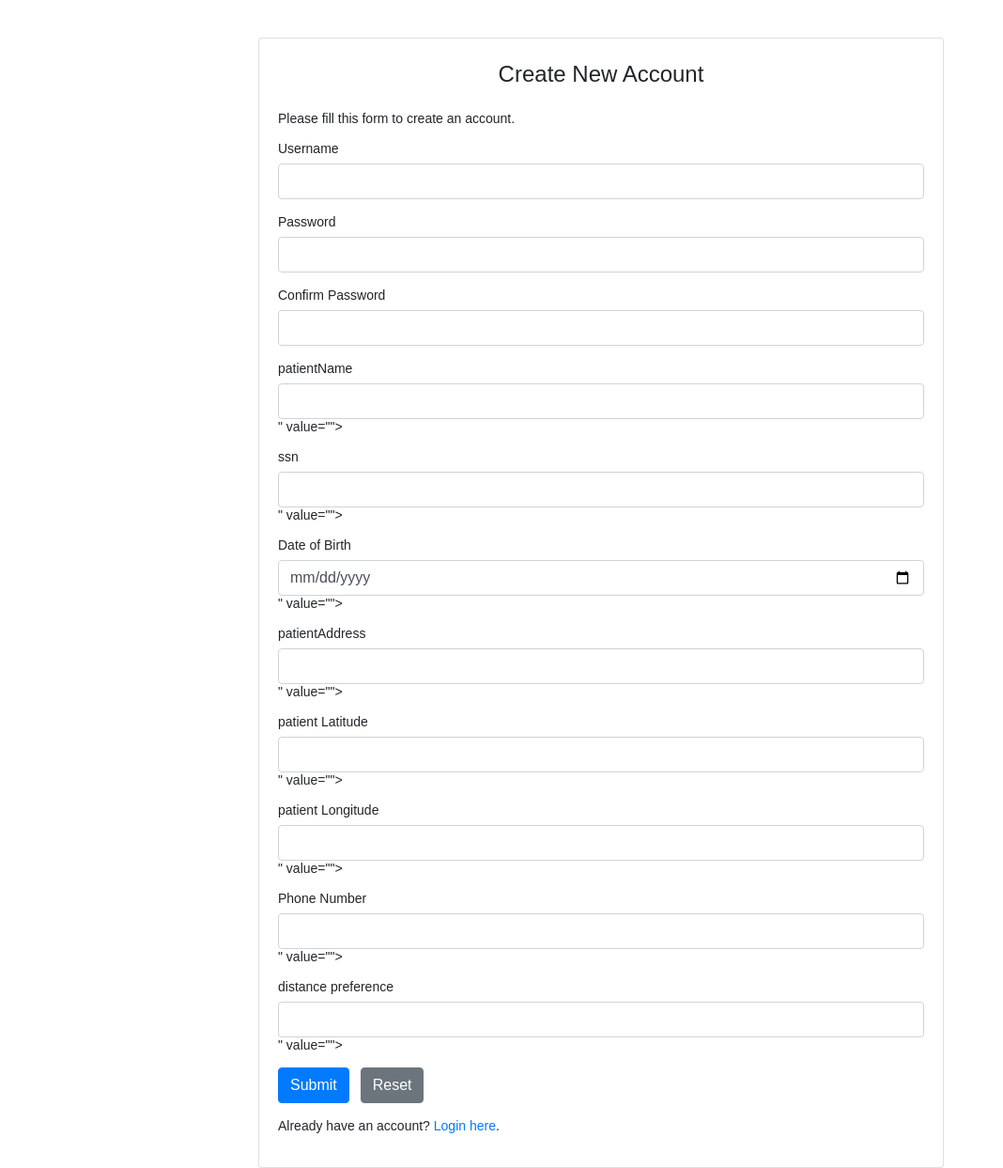
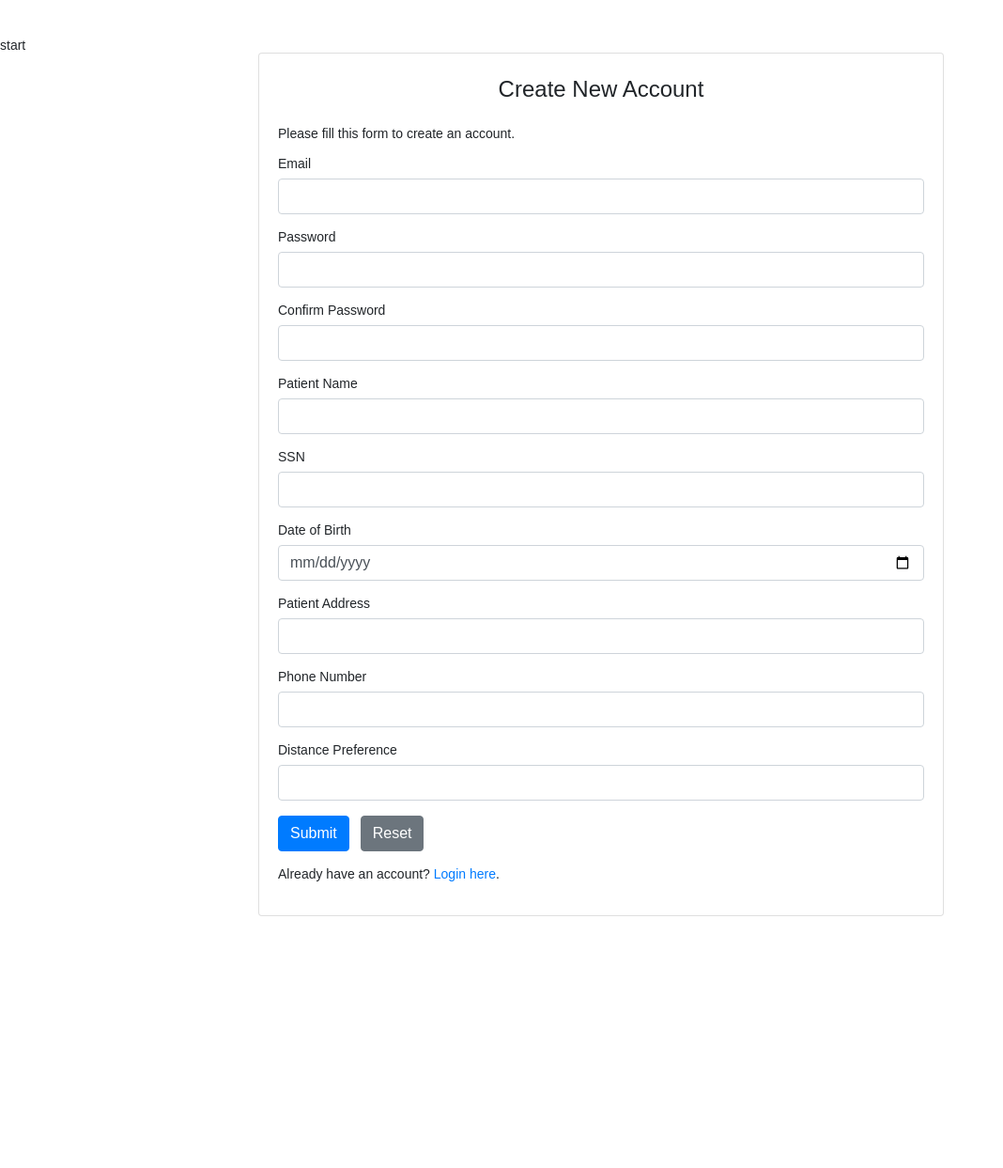
Before and after one commit to i-rahman/Covid-Vaccine-Portal, a PHP site: page /register_patient.php in a window 1280 px wide. Shown: the part 64-1307 px from the top of the page at 94% size, without its empty margins (0-1068 px from the left). After the commit the page ends 1039 px from the top, so only its background shows below. Run offline with PHP 8.4, Linux system fonts and the light colour scheme; data that the repository does not hold is empty; a stand-in replaces the project's code that opens the database connection.

Commit message:
If !err is not working.

```diff
--- a/register_patient.php
+++ b/register_patient.php
@@ -3,57 +3,59 @@
 require_once "config.php";
 include('header.php');
 
+// Note: $username = $patientEmail
 // Define variables and initialize with empty values
-$username =  $confirm_password = $patientName = $patientPassword = $ssn = $dob = $patientAddress = $patientLatitude = $providerLongitude= $patientPhone = $distancePreference = "";
-$username_err = $patientPassword_err = $confirm_password_err = $patientName_err = $ssn_err = $dob_err = $patientAddress_err = $patientLatitude_err = $providerLongitude = $distancePreference_err = $patientPhone_err = "";
+$patientEmail =  $patientPassword = $confirm_password = $patientName = $ssn = $dob = $patientAddress = $patientPhone = $distancePreference = "";
+$patientEmail_err = $password_err = $confirm_password_err = $patientName_err = $ssn_err = $dob_err = $patientAddress_err = $patientPhone_err = $distancePreference_err = "";
 
 
-if($_SERVER["REQUEST_METHOD"] == "POST"){
+echo "start";
+if($_SERVER["REQUEST_METHOD"] == "POST") {
 
 	$err = false;
 
 	$patientName = trim($_POST["patientName"]);
-    if(empty($patientName)){
+    if (empty($patientName)){
        $patientName_err = "Please enter a full name.";
 		   $err = true;
     }
 	$ssn = trim($_POST["ssn"]);
-    if(empty($ssn)){
-        $ssn_err = "Please enter a ssn.";
+    if (empty($ssn)){
+       $ssn_err = "Please enter a SSN.";
 		   $err = true;
     }
 	$dob = trim($_POST["dob"]);
-    if(empty($dob)){
-        $dob_err = "Please enter a dob.";
+    if (empty($dob)){
+       $dob_err = "Please enter a Date of Birth.";
 		   $err = true;
     }
 	$patientAddress = trim($_POST["patientAddress"]);
-    if(empty($patientAddress)){
-        $patientAddress_err = "Please enter a address.";
+    if (empty($patientAddress)){
+     $patientAddress_err = "Please enter a Address.";
 		 $err = true;
     }
 	$patientPhone = trim($_POST["patientPhone"]);
-    if(empty($patientPhone)){
-        $patientPhone_err = "Please enter a phone_number.";
+    if (empty($patientPhone)){
+     $patientPhone_err = "Please enter a Phone Number.";
 		 $err = true;
     }
 	$distancePreference = trim($_POST["distancePreference"]);
-    if(empty($distancePreference)){
-        $distancePreference_err = "Please enter a distancePreference.";
+    if (empty($distancePreference)){
+     $distancePreference_err = "Please enter a Distance Preference.";
 		 $err = true;
     }
-	$username = trim($_POST["patientEmail"]);
-	if(empty($patientEmail)){
-        $username_err = "Please enter an Email.";
+	$patientEmail = trim($_POST["patientEmail"]);
+	if (empty($patientEmail)){
+     $patientEmail_err = "Please enter an Email.";
 		 $err = true;
     }
-
+//echo $patientName; echo $ssn; echo $dob; echo $patientAddress; echo $patientPhone; echo $distancePreference; echo $patientEmail;
 	// Validate password
-    if(empty(trim($_POST["patientPassword"]))){
-        $patientPassword_err = "Please enter a password.";
+    if (empty(trim($_POST["patientPassword"]))){
+      $password_err = "Please enter a password.";
 		  $err = true;
     } elseif(strlen(trim($_POST["patientPassword"])) < 6){
-        $patientPassword_err = "Password must have atleast 6 characters.";
+        $password_err = "Password must have atleast 6 characters.";
 		$err = true;
     } else{
         $patientPassword = trim($_POST["patientPassword"]);
@@ -65,41 +67,37 @@ if($_SERVER["REQUEST_METHOD"] == "POST"){
 		$err = true;
     } else{
         $confirm_password = trim($_POST["confirm_password"]);
-        if(empty($patientPassword_err) && ($patientPassword != $confirm_password)){
+        if(empty($password_err) && ($patientPassword != $confirm_password)){
             $confirm_password_err = "Password did not match.";
 			$err = true;
         }
     }
-
+echo "checking user name";
 	// Prepare a select statement
 	$sql = "SELECT patientId FROM patient WHERE patientEmail = ?";
 
   if($stmt = mysqli_prepare($link, $sql)){
-            // Bind variables to the prepared statement as parameters
-            mysqli_stmt_bind_param($stmt, "s", $param_username);
+echo "checking sql statement";     // Bind variables to the prepared statement as parameters
+     mysqli_stmt_bind_param($stmt, "s", $param_patientEmail);
      // Set parameters
-            $param_username = trim($_POST["patientEmail"]);
+     $param_patientEmail = trim($_POST["patientEmail"]);
      // Attempt to execute the prepared statement
      if(mysqli_stmt_execute($stmt)){
-                /* store result */
+    echo "executed statement";  /* store result */
         mysqli_stmt_store_result($stmt);
 
        if(mysqli_stmt_num_rows($stmt) == 1){
-                    $username_err = "This Email is already taken.";
+          $patientEmail_err = "This Email is already taken.";
 					$err = true;
-                } /*else{
-                    $username = trim($_POST["patientEmail"]);
-                    //echo "Your username is: $username\n\n\n\n\n";
-                }*/
-            } else{
+       }
+    } else {
              echo "Oops! Something went wrong. Please try again later.";
            }
 
       // Close statement
             mysqli_stmt_close($stmt);
         }
-
-
+// } added before but it is not worked
 if (!$err) {
         $patientName = trim($_POST["patientName"]);
 		    $ssn = trim($_POST["ssn"]);
@@ -107,7 +105,7 @@ if($_SERVER["REQUEST_METHOD"] == "POST"){
         $patientAddress = trim($_POST["patientAddress"]);
         $patientPhone = trim($_POST["patientPhone"]);
         $distancePreference = trim($_POST["distancePreference"]);
-        $username = trim($_POST["patientEmail"]);
+        $patientEmail = trim($_POST["patientEmail"]);
         $patientPassword = trim($_POST["patientPassword"]);
 
 
@@ -115,20 +113,18 @@ if($_SERVER["REQUEST_METHOD"] == "POST"){
         $address = str_replace(" ", "+", $patientAddress);
         $json = file_get_contents("https://maps.google.com/maps/api/geocode/json?address=$address&key=AIzaSyA3mM2cTa1pPBc73_wsR2YEkpEb-W45b8k");
         $json = json_decode($json);
-        $providerLatitude = $json->{'results'}[0]->{'geometry'}->{'location'}->{'lat'};
-        $providerLongitude = $json->{'results'}[0]->{'geometry'}->{'location'}->{'lng'};
-
+        $patientLatitude = $json->{'results'}[0]->{'geometry'}->{'location'}->{'lat'};
+        $patientLongitude = $json->{'results'}[0]->{'geometry'}->{'location'}->{'lng'};
 
 	   // Check input errors before inserting in database
-    if(empty($username_err) && empty($patientPassword_err) && empty($confirm_password_err)){
+    if(empty($patientEmail_err) && empty($password_err) && empty($confirm_password_err)) {
 
-        echo "No errors before inserting into database\n\n\n\n\n";
         // Prepare an insert statement
         $sql = "INSERT INTO Patient (patientName, ssn, dob, patientAddress, patientLatitude, patientLongitude,
                                     patientPhone, distancePreference, patientEmail, patientPassword
                                   ) VALUES (?, ?, ?, ?, ?, ?, ?, ?, ?, ?)";
 
-        if($stmt = mysqli_prepare($link, $sql)){
+        if($stmt = mysqli_prepare($link, $sql)) {
             // Bind variables to the prepared statement as parameters
             mysqli_stmt_bind_param(
 			            									$stmt, "sissiiiiss",
@@ -152,15 +148,15 @@ if($_SERVER["REQUEST_METHOD"] == "POST"){
             $param_patientLongitude = $patientLongitude;
             $param_patientPhone = $patientPhone;
             $param_distancePreference = $distancePreference;
-            $param_patientEmail = $username;
+            $param_patientEmail = $patientEmail;
             $param_patientPassword = password_hash($patientPassword, PASSWORD_DEFAULT); // Creates a password hash
 
             // Attempt to execute the prepared statement
-            if(mysqli_stmt_execute($stmt)){
+            if(mysqli_stmt_execute($stmt)) {
                 // Redirect to login page
                 echo "Login Succesfull";
                 header("location: index.php");
-            } else{
+            } else {
                 echo "Oops! Something went wrong. Please try again later. after validate success";
             }
             // Close statement
@@ -205,14 +201,14 @@ if($_SERVER["REQUEST_METHOD"] == "POST"){
         <p>Please fill this form to create an account.</p>
         <form action="<?php echo htmlspecialchars($_SERVER["PHP_SELF"]); ?>" method="post">
             <div class="form-group">
-                <label>Username</label>
-                <input required type="email" name="patientEmail" class="form-control <?php echo (!empty($username_err)) ? 'is-invalid' : ''; ?>" value="<?php echo $username; ?>">
-                <span class="invalid-feedback"><?php echo $username_err; ?></span>
+                <label>Email</label>
+                <input type="email" name="patientEmail" class="form-control <?php echo (!empty($username_err)) ? 'is-invalid' : ''; ?>" value="<?php echo $patientEmail; ?>">
+                <span class="invalid-feedback"><?php echo $patientEmail_err; ?></span>
             </div>
             <div class="form-group">
                 <label>Password</label>
-                <input type="password" name="patientPassword" class="form-control <?php echo (!empty($patientPassword_err)) ? 'is-invalid' : ''; ?>" value="<?php echo $patientPassword; ?>">
-                <span class="invalid-feedback"><?php echo $patientPassword_err; ?></span>
+                <input type="password" name="patientPassword" class="form-control <?php echo (!empty($password_err)) ? 'is-invalid' : ''; ?>" value="<?php echo $patientPassword; ?>">
+                <span class="invalid-feedback"><?php echo $password_err; ?></span>
             </div>
             <div class="form-group">
                 <label>Confirm Password</label>
@@ -220,43 +216,33 @@ if($_SERVER["REQUEST_METHOD"] == "POST"){
                 <span class="invalid-feedback"><?php echo $confirm_password_err; ?></span>
             </div>
 						<div class="form-group">
-                <label>patientName</label>
-                <input type="text" name="patientName" class="form-control"> <?php echo (!empty($patientName_err)) ? 'is-invalid' : ''; ?>" value="<?php echo $patientName; ?>">
+                <label>Patient Name</label>
+                <input type="text" name="patientName" class="form-control <?php echo (!empty($patientName_err)) ? 'is-invalid' : ''; ?>" value="<?php echo $patientName; ?>">
                 <span class="invalid-feedback"><?php echo $patientName_err; ?></span>
             </div>
             <div class="form-group">
-                <label>ssn</label>
-                <input type="number" name="ssn" class="form-control"> <?php echo (!empty($ssn_err)) ? 'is-invalid' : ''; ?>" value="<?php echo $ssn; ?>">
+                <label>SSN</label>
+                <input type="number" name="ssn" class="form-control <?php echo (!empty($ssn_err)) ? 'is-invalid' : ''; ?>" value="<?php echo $ssn; ?>">
                 <span class="invalid-feedback"><?php echo $ssn_err; ?></span>
             </div>
             <div class="form-group">
                 <label>Date of Birth</label>
-                <input type="date" name="dob" class="form-control"> <?php echo (!empty($dob_err)) ? 'is-invalid' : ''; ?>" value="<?php echo $dob; ?>">
+                <input type="date" name="dob" class="form-control <?php echo (!empty($dob_err)) ? 'is-invalid' : ''; ?>" value="<?php echo $dob; ?>">
                 <span class="invalid-feedback"><?php echo $dob_err; ?></span>
             </div>
             <div class="form-group">
-                <label>patientAddress</label>
-                <input type="text" name="patientAddress" class="form-control"> <?php echo (!empty($patientAddress_err)) ? 'is-invalid' : ''; ?>" value="<?php echo $patientAddress; ?>">
+                <label>Patient Address</label>
+                <input type="text" name="patientAddress" class="form-control <?php echo (!empty($patientAddress_err)) ? 'is-invalid' : ''; ?>" value="<?php echo $patientAddress; ?>">
                 <span class="invalid-feedback"><?php echo $patientAddress_err; ?></span>
             </div>
             <div class="form-group">
-                <label>patient Latitude</label>
-                <input type="number" name="patientLatitude" class="form-control"> <?php echo (!empty($patientLatitude_err)) ? 'is-invalid' : ''; ?>" value="<?php echo $patientLatitude; ?>">
-                <span class="invalid-feedback"><?php echo $patientLatitude_err; ?></span>
-            </div>
-            <div class="form-group">
-                <label>patient Longitude</label>
-                <input type="number" name="patientLongitude" class="form-control"> <?php echo (!empty($patientLongitude_err)) ? 'is-invalid' : ''; ?>" value="<?php echo $patientLongitude; ?>">
-                <span class="invalid-feedback"><?php echo $patientLongitude_err; ?></span>
-            </div>
-            <div class="form-group">
                 <label>Phone Number</label>
-                <input type="number" name="patientPhone" class="form-control"> <?php echo (!empty($patientPhone_err)) ? 'is-invalid' : ''; ?>" value="<?php echo $patientPhone; ?>">
+                <input type="number" name="patientPhone" class="form-control <?php echo (!empty($patientPhone_err)) ? 'is-invalid' : ''; ?>" value="<?php echo $patientPhone; ?>">
                 <span class="invalid-feedback"><?php echo $patientPhone_err; ?></span>
             </div>
             <div class="form-group">
-                <label>distance preference</label>
-                <input type="number" name="distancePreference" class="form-control"> <?php echo (!empty($distancePreference_err)) ? 'is-invalid' : ''; ?>" value="<?php echo $distancePreference; ?>">
+                <label>Distance Preference</label>
+                <input type="number" name="distancePreference" class="form-control <?php echo (!empty($distancePreference_err)) ? 'is-invalid' : ''; ?>" value="<?php echo $distancePreference; ?>">
                 <span class="invalid-feedback"><?php echo $distancePreference_err; ?></span>
             </div>
 
```
Lines whose indentation alone changed are shown as unchanged.
